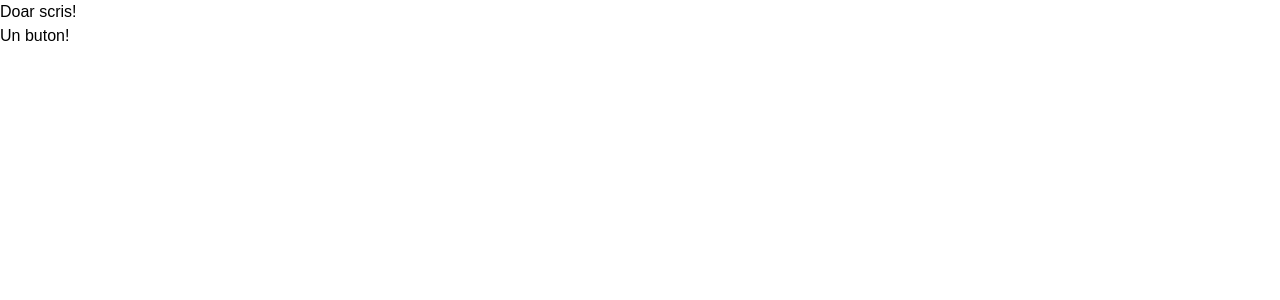
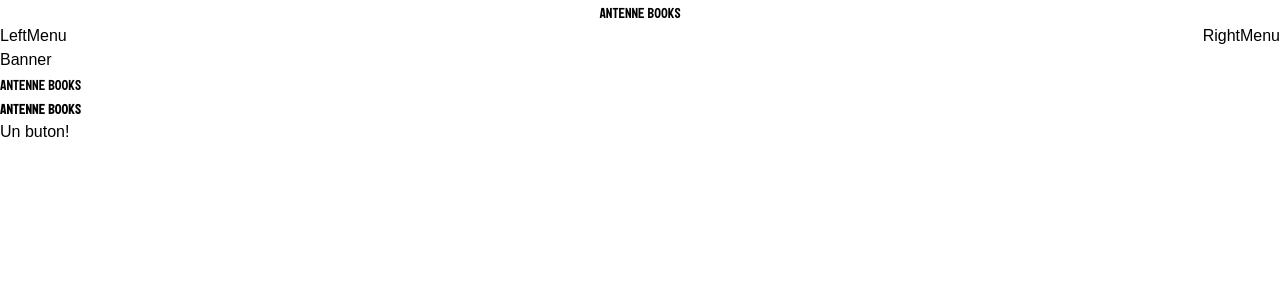
Before and after one commit to Balteanu-Sara/Marenne, a Next.js app: page / in a window 1280 px wide. Shown: the top 300 px of the page. Built offline with nearby package versions, Linux system fonts and the light colour scheme.

Commit message:
Started building Header server component

```diff
--- a/src/app/globals.css
+++ b/src/app/globals.css
@@ -3,6 +3,18 @@
 @font-face {
   font-family: "Garamond Premier Pro", serif;
   src: url("/fonts/GaramondPremierProRegular.woff2") format("woff2");
+  font-style: normal;
+}
+
+@font-face {
+  font-family: "Perfume Sans Medium";
+  src: url("/fonts/Perfume Sans 2 Medium.woff2") format("woff2");
+  font-style: normal;
+}
+
+@font-face {
+  font-family: "Perfume Sans Bold";
+  src: url("/fonts/PerfumeSans3-Bold.woff2") format("woff2");
   font-weight: 400;
   font-style: normal;
 }
@@ -18,6 +30,8 @@
   --grey-3: #d9d9d9;
   --font-primary: "Garamond Premier Pro", serif;
   --font-secondary: "Courier", monospace;
+  --font-ternary: "Perfume Sans Medium", sans-serif;
+  --font-ternary1: "Perfume Sans Bold", sans-serif;
 }
 
 @theme inline {
@@ -28,7 +42,9 @@
   --color-yellow: var(--yellow);
   --font-garamond: var(--font-primary);
   --font-courier: var(--font-secondary);
-  --font-mono: var(--font-geist-mono);
+  --font-title: var(--font-ternary);
+  --font-title1: var(--font-ternary1);
+  /* --font-mono: var(--font-geist-mono); */
 }
 
 body {
--- a/src/app/layout.tsx
+++ b/src/app/layout.tsx
@@ -1,5 +1,6 @@
 import type { Metadata } from "next";
 import "./globals.css";
+import Header from "@/components/server/Header";
 
 // const geistMono = Geist_Mono({
 //   variable: "--font-geist-mono",
@@ -18,8 +19,8 @@ export default function RootLayout({
 }>) {
   return (
     <html lang="en">
-      {/* <body className={`${geistMono.variable} antialiased`}>{children}</body> */}
       <body className="m-0 p-0 w-full min-h-screen box-border overflow-x-hidden antialiased">
+        <Header />
         {children}
       </body>
     </html>
--- a/src/app/page.tsx
+++ b/src/app/page.tsx
@@ -3,7 +3,8 @@ import Button from "@/components/Button";
 export default function Home() {
   return (
     <div>
-      <p>Doar scris!</p>
+      <p className="font-title">ANTENNE BOOKS</p>
+      <p className="font-title1">ANTENNE BOOKS</p>
       <Button />
     </div>
   );
--- /dev/null
+++ b/src/components/server/Header.tsx
@@ -0,0 +1,38 @@
+function Logo() {
+  return (
+    <div className="font-title justify-self-center">
+      <span className="hidden lg:inline"> ANTENNE BOOKS</span>
+      <span className="lg:hidden">ANTENNE</span>
+    </div>
+  );
+}
+
+function Menu() {
+  return (
+    <div className="flex row justify-between">
+      <LeftMenu />
+      <RightMenu />
+    </div>
+  );
+}
+
+function LeftMenu() {
+  return <p>LeftMenu</p>;
+}
+
+function RightMenu() {
+  return <p>RightMenu</p>;
+}
+
+function Banner() {
+  return <p>Banner</p>;
+}
+export default function Header() {
+  return (
+    <header>
+      <Logo />
+      <Menu />
+      <Banner />
+    </header>
+  );
+}
```
Also changed, not shown: public/fonts/Perfume Sans 2 Medium.woff2 (added), public/fonts/PerfumeSans3-Bold.woff2 (added).
